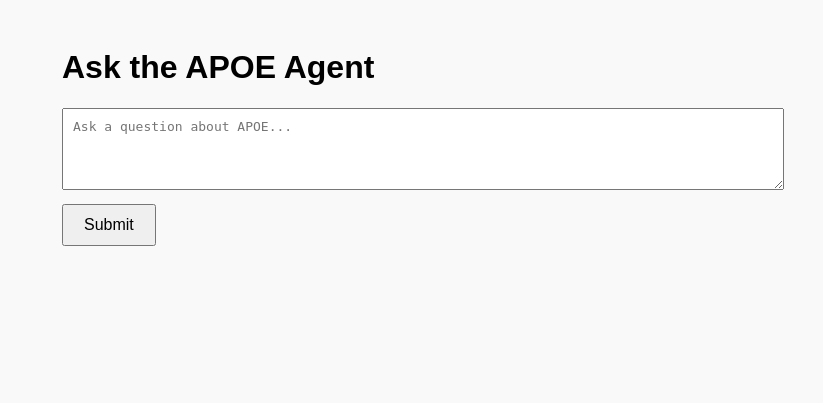
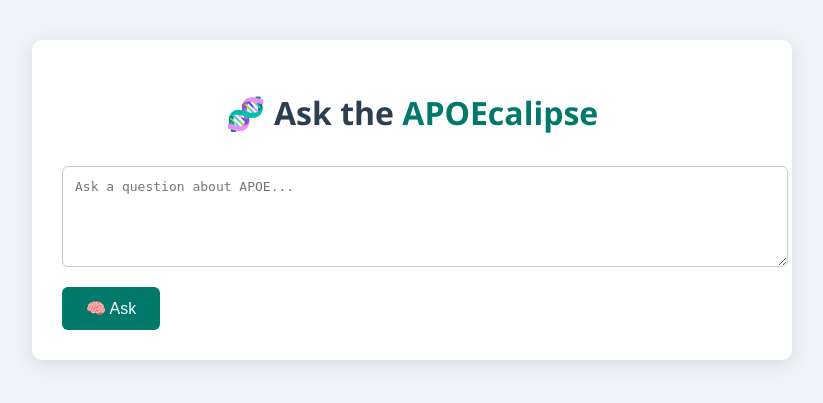
Before and after one commit to varshineas/APOE_agent, a FastAPI app: page / in a window 1280 px wide. Shown: the top 403 px of the page, without its empty margins (228-1051 px from the left). Run offline with FastAPI, Linux system fonts and the light colour scheme.

Commit message:
adding some style

```diff
--- a/app/static/style.css
+++ b/app/static/style.css
@@ -1,25 +1,67 @@
+/* style.css */
 body {
-    font-family: Arial, sans-serif;
-    background-color: #f9f9f9;
-    padding: 20px;
+    font-family: 'Segoe UI', Tahoma, Geneva, Verdana, sans-serif;
+    background-color: #f0f4f8;
+    color: #333;
+    padding: 40px;
+    margin: 0;
 }
+
 .container {
+    background: white;
     max-width: 700px;
     margin: auto;
+    padding: 30px;
+    border-radius: 10px;
+    box-shadow: 0 4px 20px rgba(0, 0, 0, 0.1);
 }
+
+h1 {
+    text-align: center;
+    color: #2c3e50;
+}
+
+.highlight {
+    color: #00796b;
+    font-weight: bold;
+}
+
 textarea {
     width: 100%;
-    padding: 10px;
+    padding: 12px;
+    border: 1px solid #ccc;
+    border-radius: 6px;
     font-size: 1em;
+    resize: vertical;
+    margin-top: 10px;
 }
+
 button {
-    margin-top: 10px;
-    padding: 10px 20px;
+    display: block;
+    background-color: #00796b;
+    color: white;
+    border: none;
+    padding: 12px 24px;
     font-size: 1em;
+    border-radius: 6px;
+    cursor: pointer;
+    margin-top: 15px;
+    transition: background-color 0.3s ease;
 }
+
+button:hover {
+    background-color: #004d40;
+}
+
 .response-box {
     background-color: #e0f7fa;
-    margin-top: 20px;
-    padding: 15px;
-    border-left: 4px solid #00796b;
+    margin-top: 30px;
+    padding: 20px;
+    border-left: 5px solid #00796b;
+    border-radius: 6px;
 }
+
+.response-box h2 {
+    margin-top: 0;
+    color: #004d40;
+}
--- a/app/templates/index.html
+++ b/app/templates/index.html
@@ -1,15 +1,17 @@
 <!DOCTYPE html>
-<html>
+<html lang="en">
 <head>
+    <meta charset="UTF-8">
+    <meta name="viewport" content="width=device-width, initial-scale=1.0">
     <title>APOE Agent</title>
     <link rel="stylesheet" href="/static/style.css">
 </head>
 <body>
     <div class="container">
-        <h1>Ask the APOE Agent</h1>
+        <h1>🧬 Ask the <span class="highlight">APOEcalipse</span></h1>
         <form method="post">
-            <textarea name="user_input" rows="4" placeholder="Ask a question about APOE...">{{ user_input or '' }}</textarea>
-            <button type="submit">Submit</button>
+            <textarea name="user_input" rows="5" placeholder="Ask a question about APOE...">{{ user_input or '' }}</textarea>
+            <button type="submit">🧠 Ask</button>
         </form>
 
         {% if response %}
```
